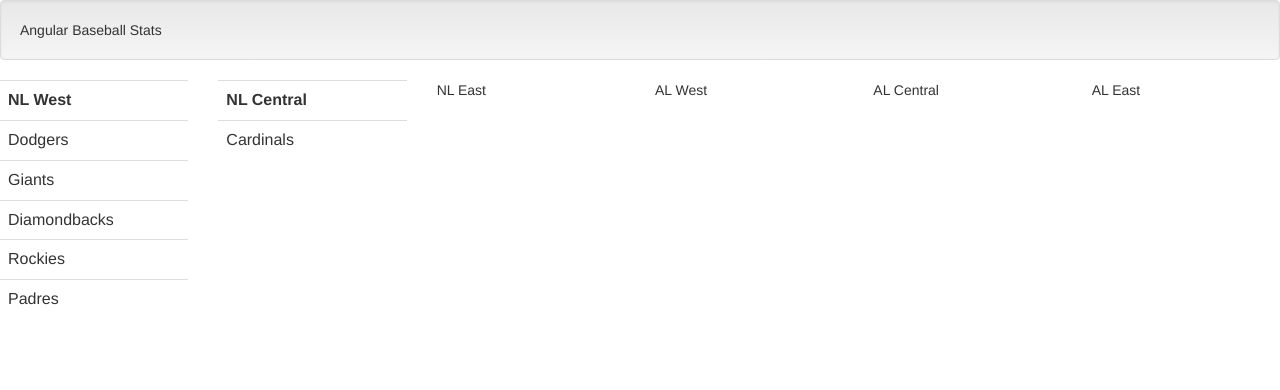
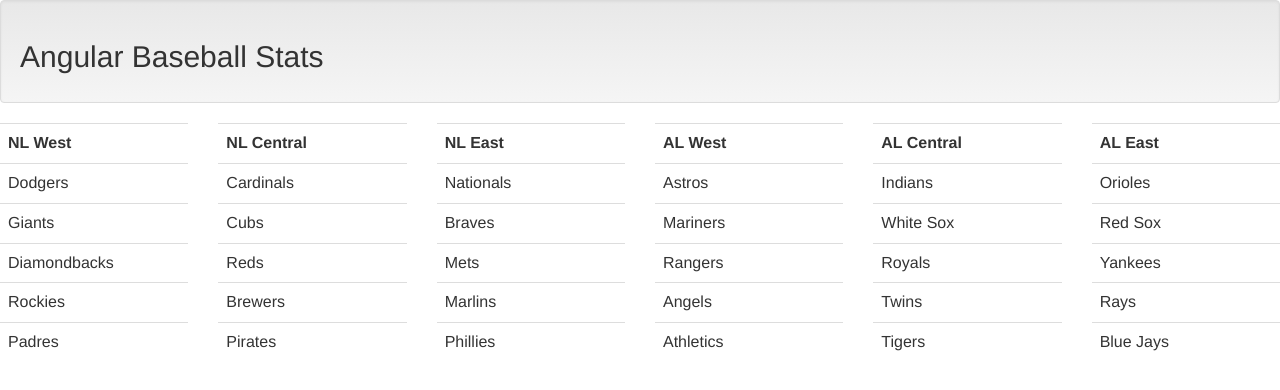
Before and after one commit to joelpalmer/Angular-Baseball-Stats, a website: page index.html in a window 1280 px wide. Drawn offline with nearby package versions, Linux system fonts and the light colour scheme.

Commit message:
Updated index.html

```diff
--- a/index.html
+++ b/index.html
@@ -1,5 +1,5 @@
 <html>
-<head></head>
+<head><title>Angular Baseball Stats</title></head>
 <body ng-app>
 <div class='well' ng-init="teams = [
   {name:'Dodgers', division: 'NL West'},
@@ -7,8 +7,32 @@
   {name:'Diamondbacks', division: 'NL West'},
   {name:'Rockies', division: 'NL West'},
   {name:'Padres', division: 'NL West' },
-  {name: 'Cardinals', division: 'NL Central'}
-]">Angular Baseball Stats</div>
+  {name: 'Cardinals', division: 'NL Central'},
+  {name: 'Cubs', division: 'NL Central'},
+  {name: 'Reds', division: 'NL Central'},
+  {name: 'Brewers', division: 'NL Central'},
+  {name: 'Pirates', division: 'NL Central'},
+  {name: 'Nationals', division: 'NL East'},
+  {name: 'Braves', division: 'NL East'},
+  {name: 'Mets', division: 'NL East'},
+  {name: 'Marlins', division: 'NL East'},
+  {name: 'Phillies', division: 'NL East'},
+  {name: 'Astros', division: 'AL West'},
+  {name: 'Mariners', division: 'AL West'},
+  {name: 'Rangers', division: 'AL West'},
+  {name: 'Angels', division: 'AL West'},
+  {name: 'Athletics', division: 'AL West'},
+  {name: 'Indians', division: 'AL Central'},
+  {name: 'White Sox', division: 'AL Central'},
+  {name: 'Royals', division: 'AL Central'},
+  {name: 'Twins', division: 'AL Central'},
+  {name: 'Tigers', division: 'AL Central'},
+  {name: 'Orioles', division: 'AL East'},
+  {name: 'Red Sox', division: 'AL East'},
+  {name: 'Yankees', division: 'AL East'},
+  {name: 'Rays', division: 'AL East'},
+  {name: 'Blue Jays', division: 'AL East'}
+]"><h2>Angular Baseball Stats</h2></div>
   <div class="row">
   <div class="col-md-2">
     <div class="table-responsive">
@@ -28,10 +52,38 @@
   </tr>
   </table>
 </div></div>
-  <div class="col-md-2">NL East</div>
-  <div class="col-md-2">AL West</div>
-  <div class="col-md-2">AL Central</div>
-  <div class="col-md-2">AL East</div>
+  <div class="col-md-2"> <div class="table-responsive">
+  <table class="table">
+    <th>NL East</th>
+    <tr ng-repeat="team in teams | filter: 'NL East' ">
+    <td >{{team.name}}</td>
+  </tr>
+  </table>
+</div></div>
+  <div class="col-md-2"> <div class="table-responsive">
+  <table class="table">
+    <th>AL West</th>
+    <tr ng-repeat="team in teams | filter: 'AL West' ">
+    <td >{{team.name}}</td>
+  </tr>
+  </table>
+</div></div>
+  <div class="col-md-2"> <div class="table-responsive">
+  <table class="table">
+    <th>AL Central</th>
+    <tr ng-repeat="team in teams | filter: 'AL Central' ">
+    <td >{{team.name}}</td>
+  </tr>
+  </table>
+</div></div>
+  <div class="col-md-2"> <div class="table-responsive">
+  <table class="table">
+    <th>AL East</th>
+    <tr ng-repeat="team in teams | filter: 'AL East' ">
+    <td >{{team.name}}</td>
+  </tr>
+  </table>
+</div>
 </div>
 <script src="https://code.jquery.com/jquery-2.1.4.js"></script>
 <!-- Latest compiled and minified CSS -->
```
